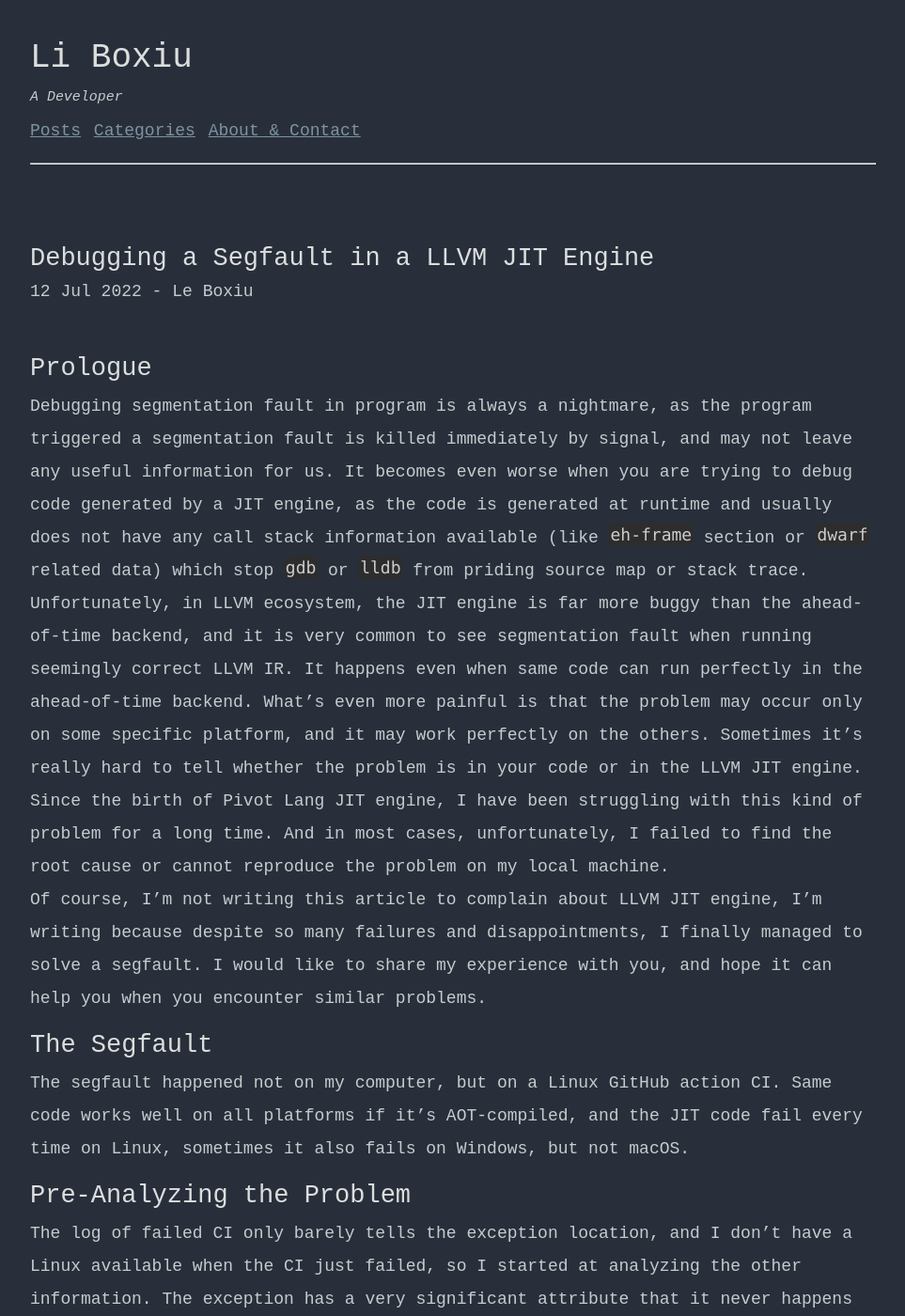
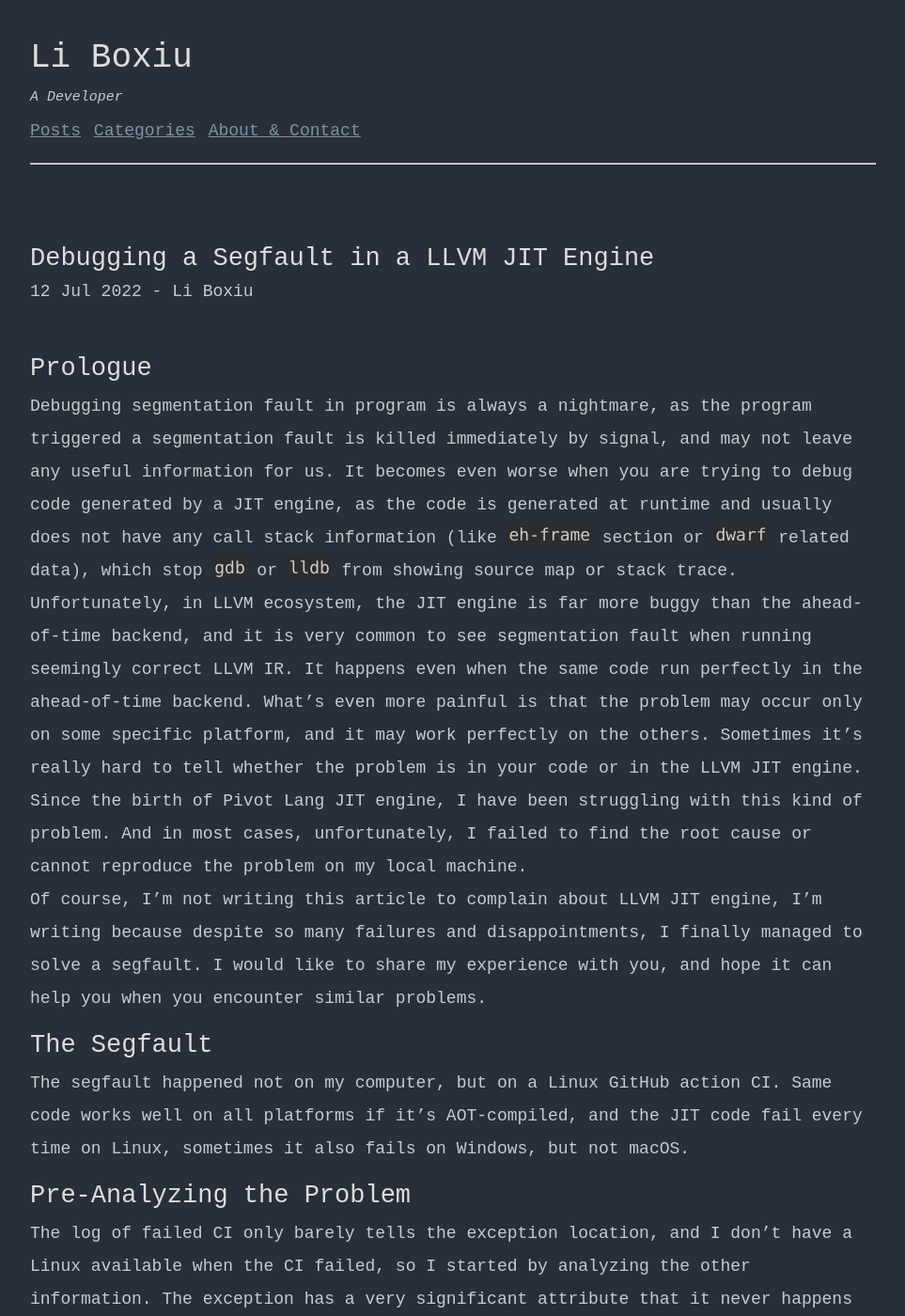
Before and after one commit to Chronostasys/chronostasys.github.io, a Jekyll site: the page built from pivot-lang/_posts/2022-07-12-JIT-segfault-debug.md, in a window 1280 px wide and 1400 px high. Shown: the whole window at 94% size, without its empty margins (158-1121 px from the left). Built offline with Jekyll 4.4.1, drawn with Linux system fonts in a browser that asks for light colours; some of the changed text lies outside the part shown.

Commit message:
fix: some typo

```diff
--- a/pivot-lang/_posts/2022-07-12-JIT-segfault-debug.md
+++ b/pivot-lang/_posts/2022-07-12-JIT-segfault-debug.md
@@ -1,6 +1,6 @@
 ---
 layout: post
-author: Le Boxiu
+author: Li Boxiu
 title: Debugging a Segfault in a LLVM JIT Engine
 ---
 
@@ -10,20 +10,20 @@ Debugging segmentation fault in program is always a nightmare, as the program
 triggered a segmentation fault is killed immediately by signal, and may not
 leave any useful information for us. It becomes even worse when you are trying to
 debug code generated by a JIT engine, as the code is generated at runtime and
-usually does not have any call stack information available (like `eh-frame` section or
-`dwarf` related data) which stop `gdb` or `lldb` from priding source map or
+usually does not have any call stack information (like `eh-frame` section or
+`dwarf` related data), which stop `gdb` or `lldb` from showing source map or
 stack trace.
 
 Unfortunately, in LLVM ecosystem, the JIT engine is far more buggy than the
 ahead-of-time backend, and it is very common to see segmentation fault when
-running seemingly correct LLVM IR. It happens even when same code can run
+running seemingly correct LLVM IR. It happens even when the same code run
 perfectly in the ahead-of-time backend. What's even more painful is that the
 problem may occur only on some specific platform, and it may work perfectly on
 the others. Sometimes it's really hard to tell whether the problem is in your
 code or in the LLVM JIT engine.
 
 Since the birth of Pivot Lang JIT engine, I have been struggling with this kind
-of problem for a long time. And in most cases, unfortunately, I failed to find
+of problem. And in most cases, unfortunately, I failed to find
 the root cause or cannot reproduce the problem on my local machine.
 
 Of course, I'm not writing this article to complain about LLVM JIT engine, I'm
@@ -40,13 +40,13 @@ on Linux, sometimes it also fails on Windows, but not macOS.
 ## Pre-Analyzing the Problem
 
 The log of failed CI only barely tells the exception location, and I don't have a
-Linux available when the CI just failed, so I started at analyzing the other information.
+Linux available when the CI failed, so I started by analyzing the other information.
 The exception has a very significant attribute that it never happens on Mac runner,
 so why mac is special? Well, the first thing comes to my mind is the architecture: both
 Linux and Windows runner are x86_64, but the Mac runner is arm64.
 
 Every CI is running the same IR code, so that the JIT-produced instructions shall be similar,
-so there are two possibilities:
+there are two possibilities:
 
 1. The x86_64 JIT engine has a bug, it's producing wrong instructions.
 2. The instruction produced on x86_64 has more limitations than arm64
```
Also changed, not shown: other parts of pivot-lang/_posts/2022-07-12-JIT-segfault-debug.md (+4 -4 lines).
